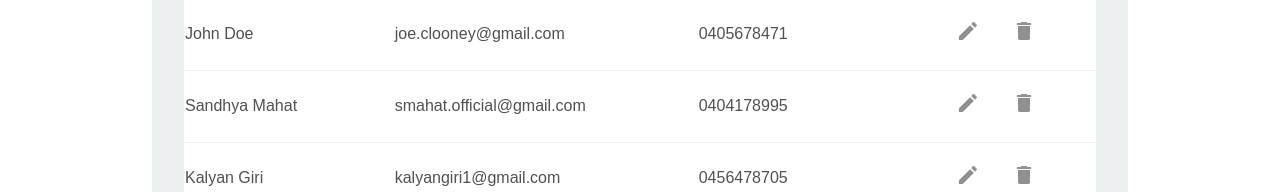
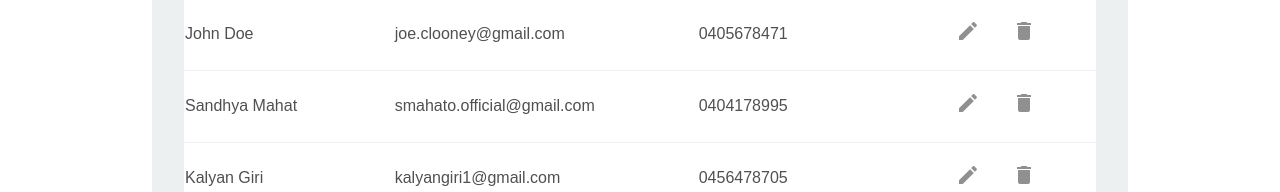
Before and after one commit to Sannu8/NordSoftware, a React (Create React App) app: page / in a window 1280 px wide. Shown: the part 348-540 px from the top of the page. Built offline with nearby package versions, Linux system fonts and the light colour scheme.

Commit message:
Update App.js

```diff
--- a/src/App.js
+++ b/src/App.js
@@ -20,7 +20,7 @@ class App extends Component {
     state = {
         data: [
              {id: 1, fullName: "John Doe", email: "joe.clooney@gmail.com", phone: "0405678471"},
-           {id: 2, fullName: "Sandhya Mahat", email: "smahat.official@gmail.com", phone: "0404178995"},
+           {id: 2, fullName: "Sandhya Mahat", email: "smahato.official@gmail.com", phone: "0404178995"},
            {id: 3, fullName: "Kalyan Giri", email: "kalyangiri1@gmail.com", phone: "0456478705"},
             {id: 4, fullName: "Rupesh Chaudhary", email: "rupesh.chaudhary@gmail.com", phone: "0405685271"},
            {id: 5, fullName: "Matti Tunturi", email: "mattitunturi1@gmail.com", phone: "0405678478"},
@@ -41,7 +41,7 @@ class App extends Component {
            {id: 20, fullName: "Balsam Almurraghani", email: "balsam.almurraghani@gmail.com", phone: "0405625271"}
         ],
         editIdx: -1,
-        nextID: 21,
+        nextId: 21,
         columnToSort: "",
         sortDirection: "desc"
     };
@@ -70,9 +70,11 @@ class App extends Component {
         handleChange = (e, name, i) => {
             const {value} = e.target;
         this.setState(state => ({
+            id: this.state.nextId,
             data: state.data.map(
-                (row, j) => (j === i ? { ...row, [name]: value } : row)
+                (row, j) => (j === i ? { ...row, [name]: value } : row )
                 )
+
         }));
 
     }
@@ -98,8 +100,9 @@ render() {
              <div className = "Nord">
 
         <Form onSubmit = {submission => this.setState({
+
             data: [...this.state.data, submission],
-            //nextId: ++this.state.nextID;
+            nextId: ++this.state.nextId
 
             })
             } />
@@ -118,12 +121,10 @@ render() {
                             this.state.columnToSort,
                             this.state.sortDirection
                             )}
+                    nextId={++this.state.nextId}
 
-                    header= {[/*
-                             {
-                            name: "ID"  ,
-                           prop: 'id',
-                          },*/
+                    header= {[
+
                            {
                             name: "Name  "  ,
                            prop: 'fullName',
```
